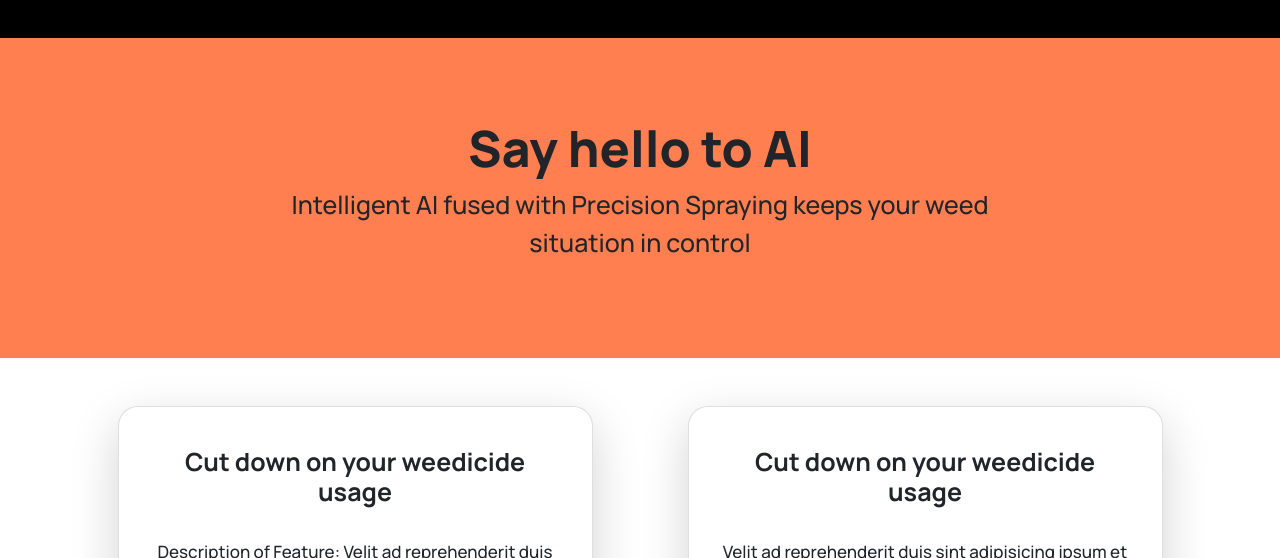
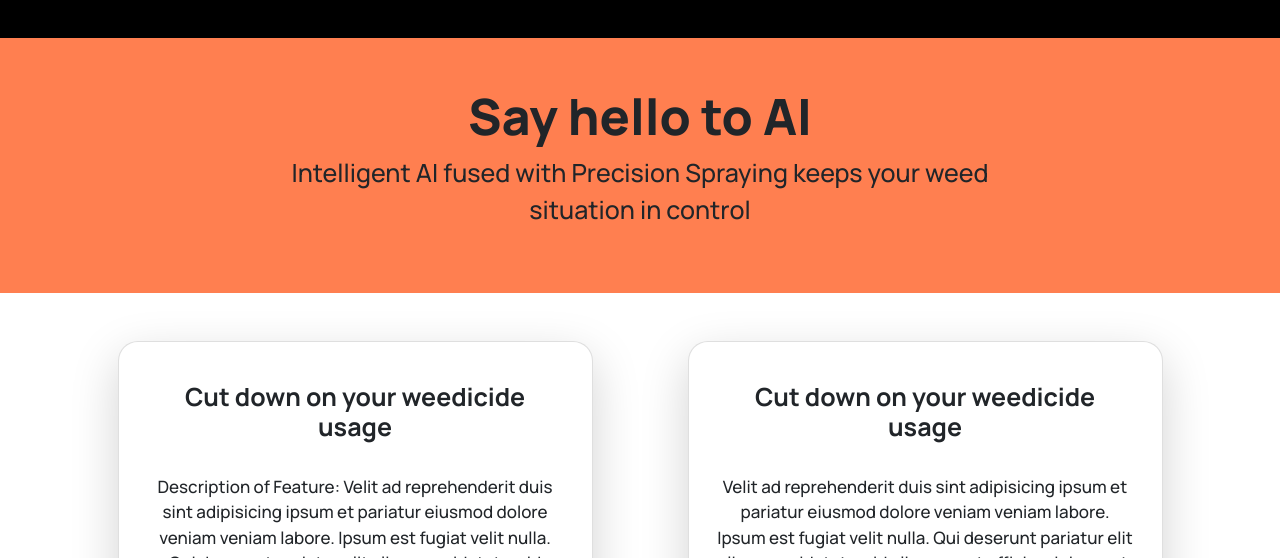
Before and after one commit to sree-gaya3/XMachines, a plain HTML site: page Pages/robots.html in a window 1280 px wide. Shown: the part 842-1400 px from the top of the page. Drawn offline with Linux system fonts and the light colour scheme.

```diff
--- a/Pages/robots.html
+++ b/Pages/robots.html
@@ -67,7 +67,7 @@
   </section>
 
 
-  <section id="robo-intro" style="background-color: coral;">
+  <section id="robo-intro" class="py-5" style="background-color: coral;">
     <div class="container h-100 d-flex flex-column justify-content-center">
       <div class="row d-flex flex-row justify-content-center">
         <div class="col-8 text-center">
--- a/assets/css/robots.css
+++ b/assets/css/robots.css
@@ -91,7 +91,7 @@ body {
 /*------------------------ Done with Sec 1 ------------------*/
 
 #robo-intro {
-  height: 40vh;
+  height: max-content;
 }
 
 #robo-intro h2 {
```
